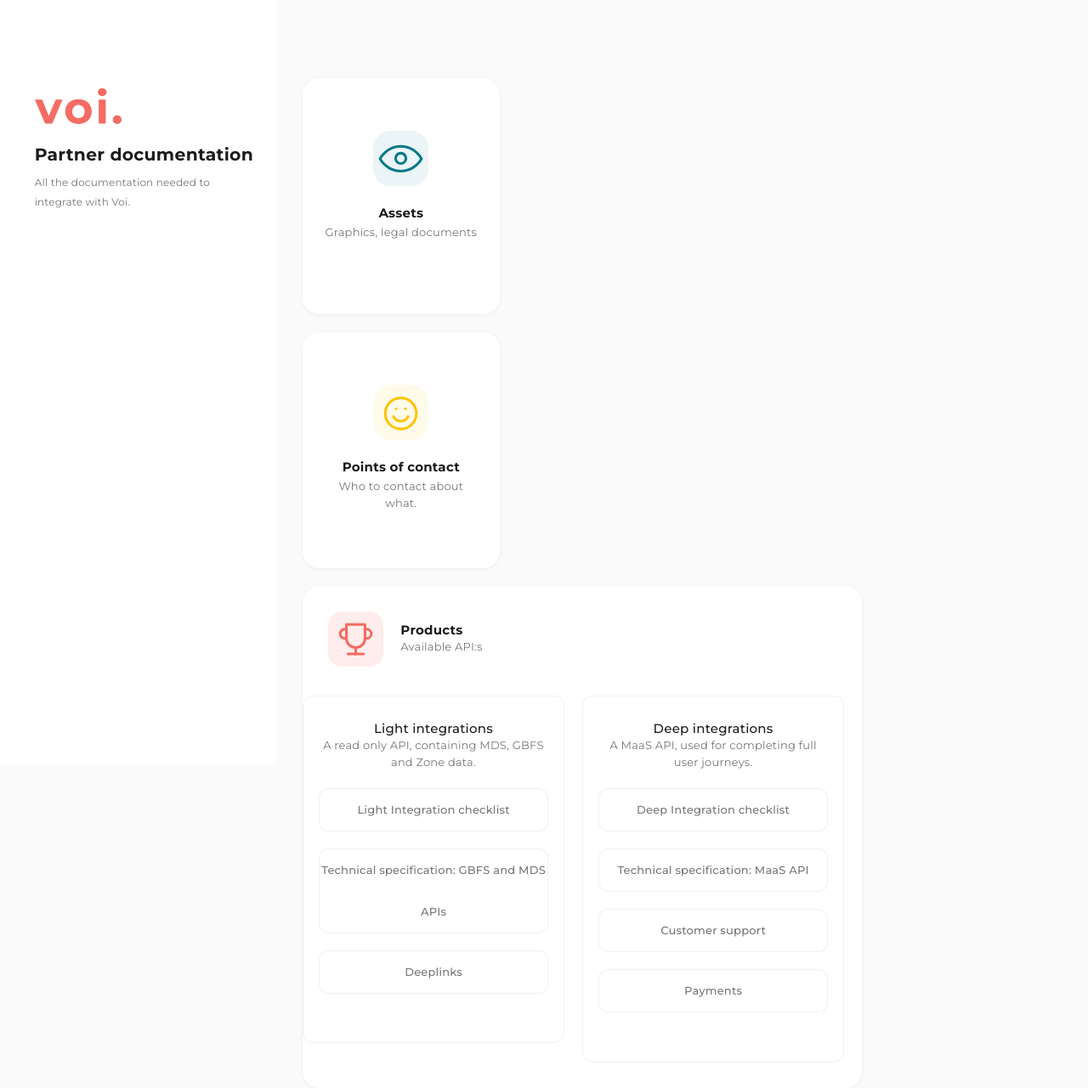
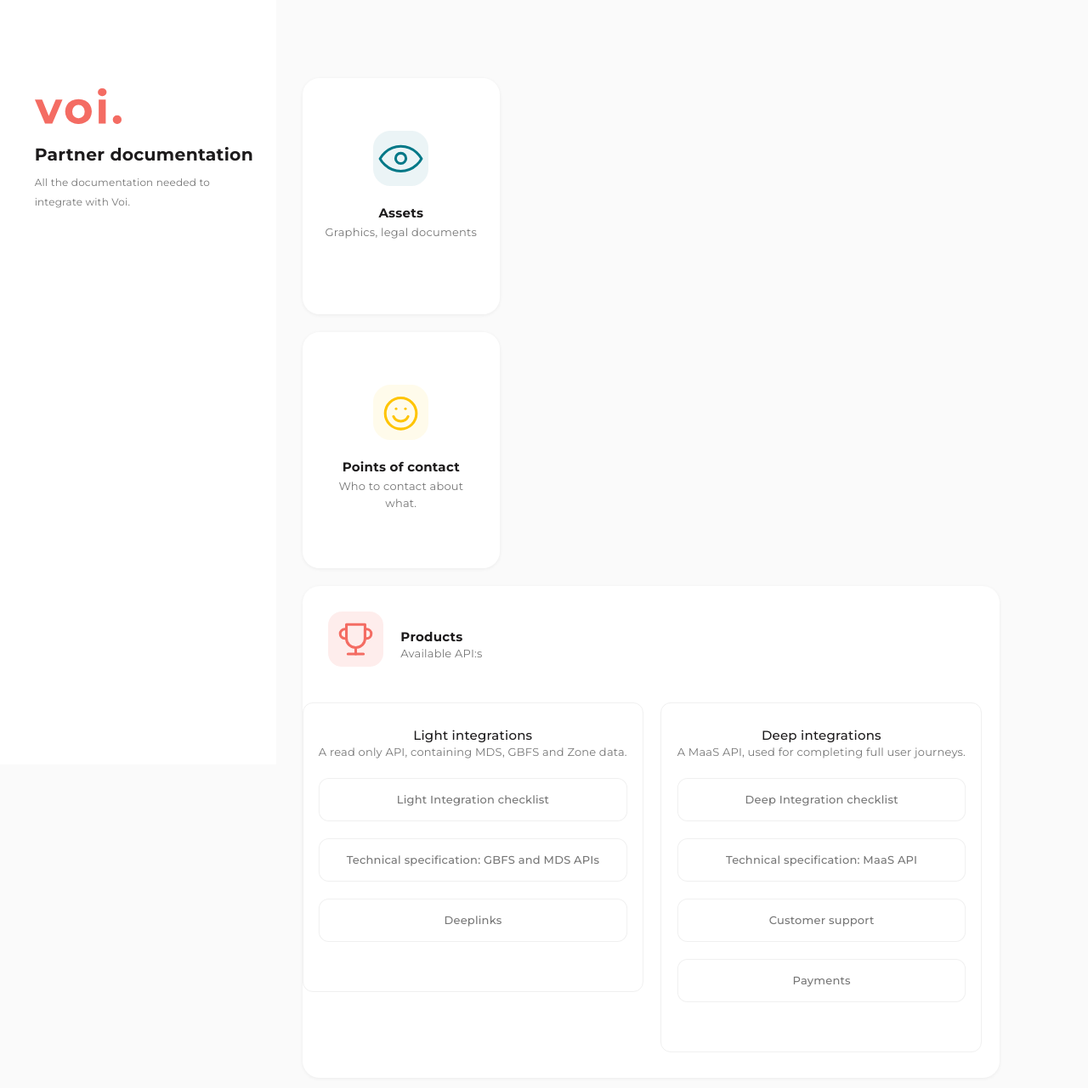
Before and after one commit to voi-api/voi-api.github.io, a Jekyll site: the page built from index.markdown, in a window 1280 px wide. Shown: the whole page at 85% size. Built offline with Jekyll 4.4.1, drawn with Linux system fonts in a browser that asks for light colours; some web fonts are replaced.

Commit message:
fixing (#49)

```diff
--- a/assets/css/custom.scss
+++ b/assets/css/custom.scss
@@ -294,7 +294,6 @@ p{
 
 
 .home_products_right{
-    width: calc(304vw/12.6);
     float: left;
     border: 1px solid #F0F0F0;
     border-radius: 12px;
@@ -314,7 +313,7 @@ p{
 
 .home_products_header{
     margin: calc(30vw/12.6)0 0 calc(30vw/12.6);
-    padding: calc(12vw/12.6) 0 calc(20vw/12.6) calc(84vw/12.6);
+    padding: calc(12vw/7.6) 0 calc(20vw/12.6) calc(84vw/12.6);
     background: url('/assets/images/ic_products.svg') no-repeat;
     background-size: calc(64vw/12.6);
 
```
